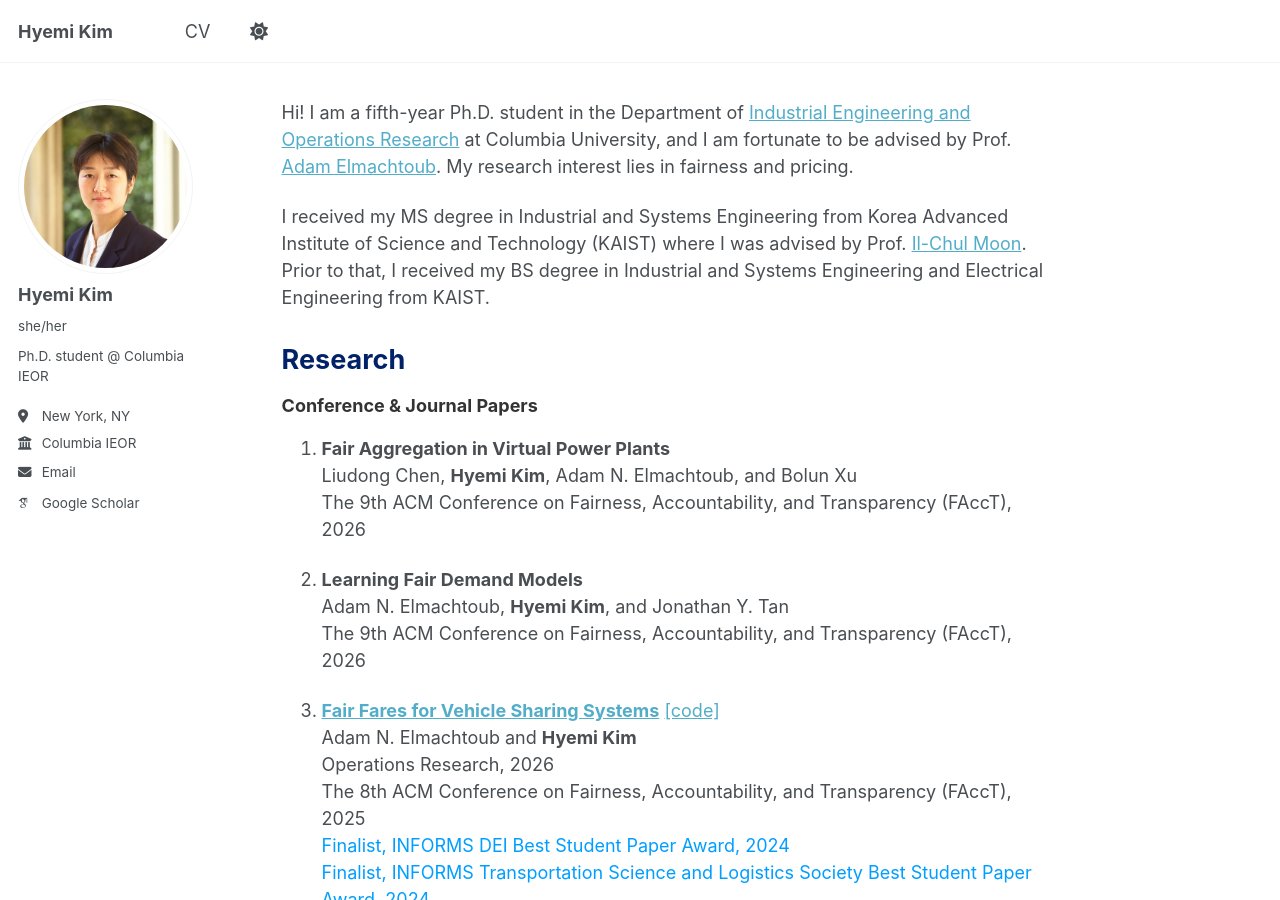
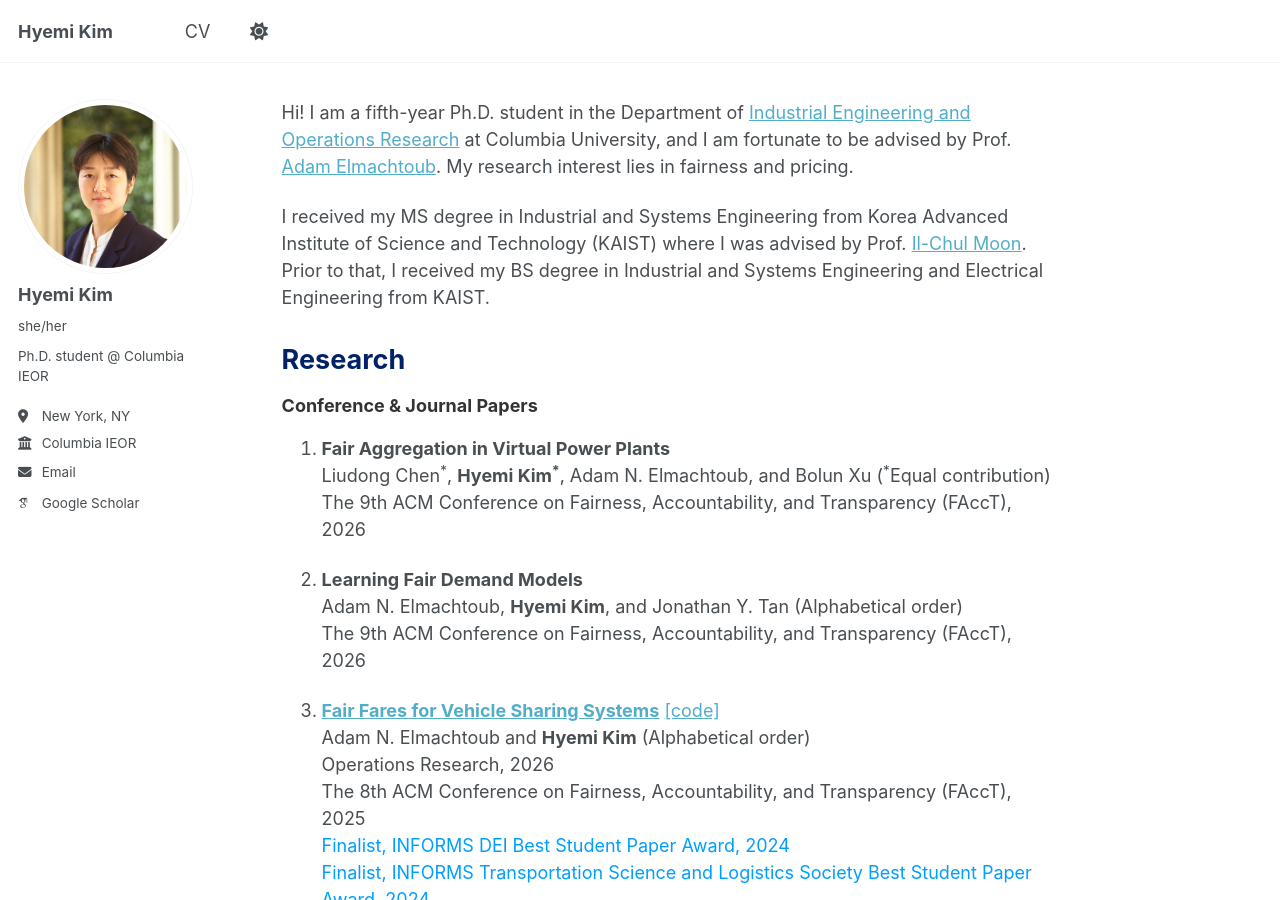
Before and after one commit to HyemiK1m/hyemik1m.github.io, a Jekyll site: the page built from _pages/about.md, in a window 1280 px wide and 900 px high. Built offline with Jekyll 4.4.1, drawn with Linux system fonts in a browser that asks for light colours; some web fonts are replaced; a script that is not in the unit is left out.

```diff
--- a/_pages/about.md
+++ b/_pages/about.md
@@ -17,15 +17,15 @@ I received my MS degree in Industrial and Systems Engineering from Korea Advance
 <h3 style="color:#333; font-size:1em; font-weight:700; margin-top:0; margin-bottom:0;">Conference & Journal Papers</h3>
 
 1. **Fair Aggregation in Virtual Power Plants**<br>
-Liudong Chen, **Hyemi Kim**, Adam N. Elmachtoub, and Bolun Xu<br>
+Liudong Chen<sup>*</sup>, **Hyemi Kim<sup>*</sup>**, Adam N. Elmachtoub, and Bolun Xu (<sup>*</sup>Equal contribution)<br>
 The 9th ACM Conference on Fairness, Accountability, and Transparency (FAccT), 2026<br>
 
 1. **Learning Fair Demand Models**<br>
-Adam N. Elmachtoub, **Hyemi Kim**, and Jonathan Y. Tan<br>
+Adam N. Elmachtoub, **Hyemi Kim**, and Jonathan Y. Tan (Alphabetical order)<br>
 The 9th ACM Conference on Fairness, Accountability, and Transparency (FAccT), 2026<br>
 
 1. [**Fair Fares for Vehicle Sharing Systems**](https://papers.ssrn.com/sol3/papers.cfm?abstract_id=4699813) [[code]](https://github.com/HyemiK1m/Fair_Fares)<br>
-Adam N. Elmachtoub and **Hyemi Kim**<br>
+Adam N. Elmachtoub and **Hyemi Kim** (Alphabetical order)<br>
 Operations Research, 2026<br>
 The 8th ACM Conference on Fairness, Accountability, and Transparency (FAccT), 2025<br>
 <span style="color:#009EFF;">Finalist, INFORMS DEI Best Student Paper Award, 2024</span><br>
@@ -36,15 +36,15 @@ The 8th ACM Conference on Fairness, Accountability, and Transparency (FAccT), 20
 Association for the Advancement of Artificial Intelligence 2021<br>
 
 1. [**Black-Box EM Algorithm for Estimating Latent States of High-Speed Vehicles**](https://arc.aiaa.org/doi/10.2514/1.I010831)<br>
-Yoon-Yeong Kim, *Hyemi Kim*, WonSung Lee, Han-Lim Choi, Il-Chul Moon<br>
+Yoon-Yeong Kim, **Hyemi Kim**, WonSung Lee, Han-Lim Choi, Il-Chul Moon<br>
 American Institute of Aeronautics and Astronautics<br>
 
 1. [**Neutralizing Gender Bias in Word Embedding with Latent Disentanglement and Counterfactual Generation**](https://aclanthology.org/2020.findings-emnlp.280.pdf)<br>
-Seungjae Shin, Kyungwoo Song, Joonho Jang, *Hyemi Kim*, Weonyoung Joo, Il-Chul Moon<br>
+Seungjae Shin, Kyungwoo Song, Joonho Jang, **Hyemi Kim**, Weonyoung Joo, Il-Chul Moon<br>
 Findings of Empirical Methods in Natural Language Processing (Findings of EMNLP) 2020<br>
 
 1. [**Deep Generative Positive-Unlabeled Learning under Selection Bias**](https://dl.acm.org/doi/10.1145/3340531.3411971)<br>
-ByeongHu Na, *Hyemi Kim*, Kyungwoo Song, Weonyoung Joo, Yoonyeong Kim, Il-Chul Moon<br>
+ByeongHu Na, **Hyemi Kim**, Kyungwoo Song, Weonyoung Joo, Yoonyeong Kim, Il-Chul Moon<br>
 Conference on Information and Knowledge Management (CIKM) 2020<br>
 
 <h3 style="color:#333; font-size:1em; font-weight:700; margin-top:0; margin-bottom:0;">Workshop Paper</h3>
```
